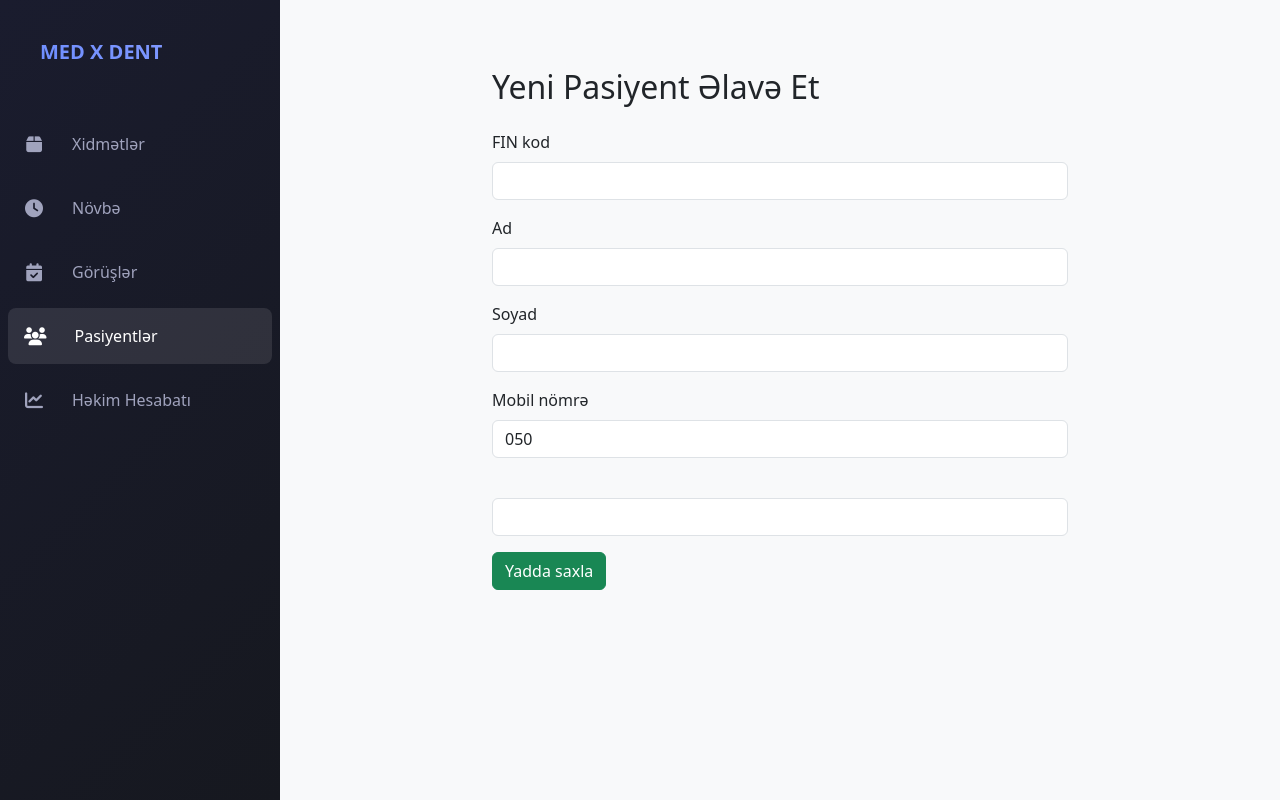
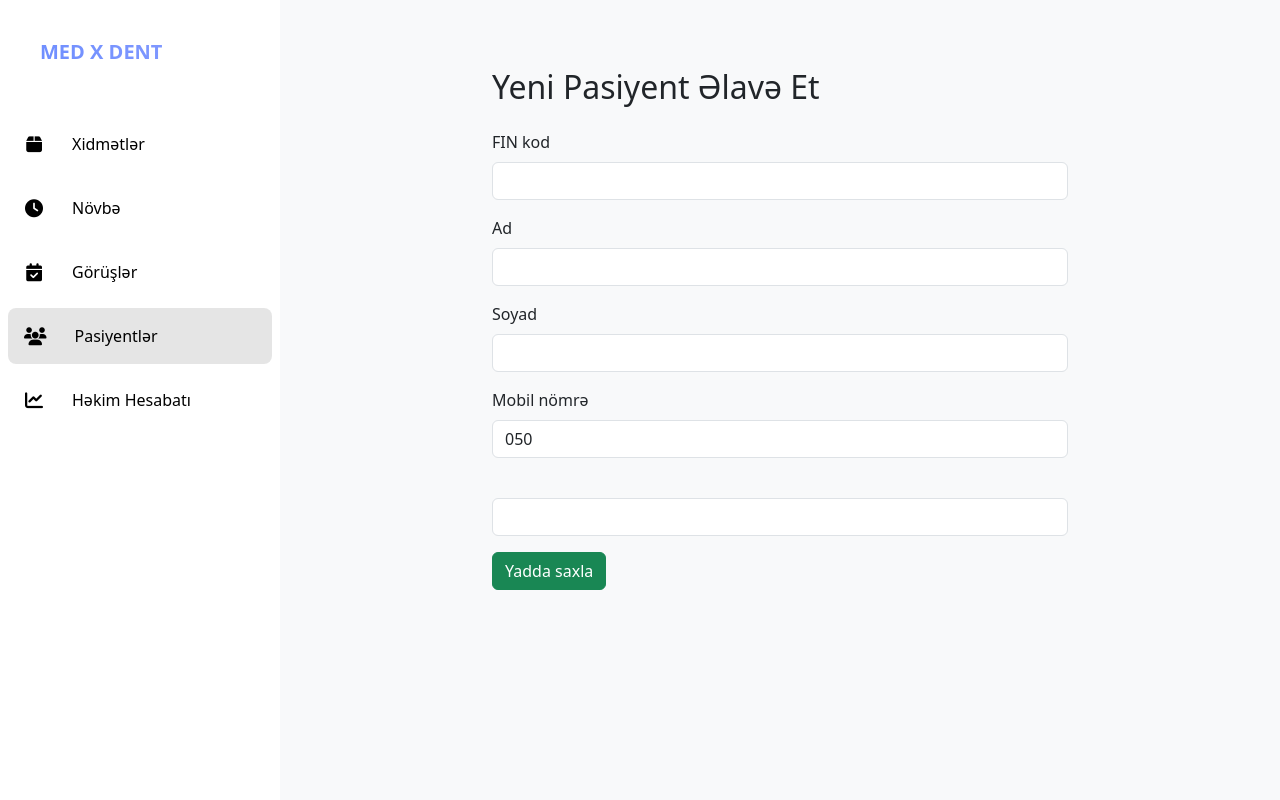
Before and after one commit to tekinfehimi/clinic_project, a Django app: page /patients/add/ in a window 1280 px wide. Run offline with Django 3.2, Linux system fonts and the light colour scheme; a user stored in the database is signed in; some libraries are stand-ins or nearby versions.

Commit message:
changed sidebar background color

```diff
--- a/static/css/base.css
+++ b/static/css/base.css
@@ -12,8 +12,10 @@
 /* ========== SIDEBAR ========== */
 .sidebar {
     width: var(--sidebar-width);
+    background: #ffffff; /* ağ fon */
+    color: #000000;
     height: 100vh;
-    background: linear-gradient(135deg, #1a1c2e 0%, #16181f 100%);
+    /* background: linear-gradient(135deg, #1a1c2e 0%, #16181f 100%); */
     transition: all 0.3s ease;
     display: flex;
     flex-direction: column;
@@ -38,10 +40,11 @@
 
 /* ========== LINKLƏR ========== */
 .sidebar-link {
+    color: #000000;
     display: flex;
     align-items: center;
     gap: 12px;
-    color: #a0a3bd;
+    /* color: #a0a3bd; */
     transition: all 0.2s ease;
     border-radius: 8px;
     margin: 4px 8px;
@@ -52,20 +55,25 @@
 }
 
 .sidebar-link:hover {
-    color: #ffffff;
-    background: rgba(255, 255, 255, 0.1);
+    /* color: #ffffff;
+    background: rgba(255, 255, 255, 0.1); */
     transform: translateX(5px);
+    color: #000000;
+    background: rgba(0, 0, 0, 0.05);
 }
 
 .sidebar-link.active {
-    color: #ffffff;
-    background: rgba(255, 255, 255, 0.1);
+    /* color: #ffffff;
+    background: rgba(255, 255, 255, 0.1); */
+    color: #000000;
+    background: rgba(0, 0, 0, 0.1);
 }
 
 .sidebar-link i {
     font-size: 18px;
     min-width: 20px;
     text-align: center;
+    color: #000000;
 }
 
 /* COLLAPSE HALI ÜÇÜN */
```
